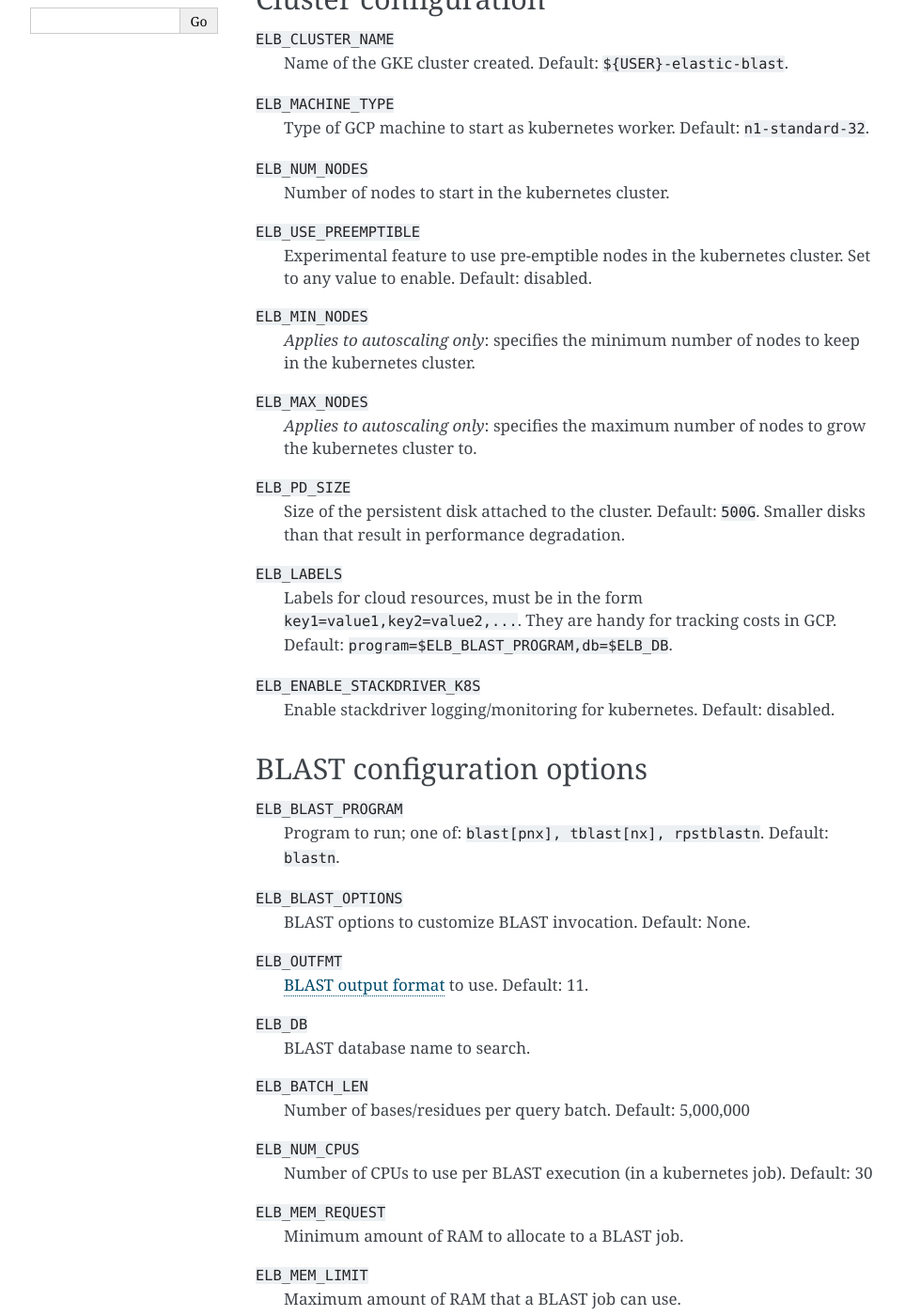
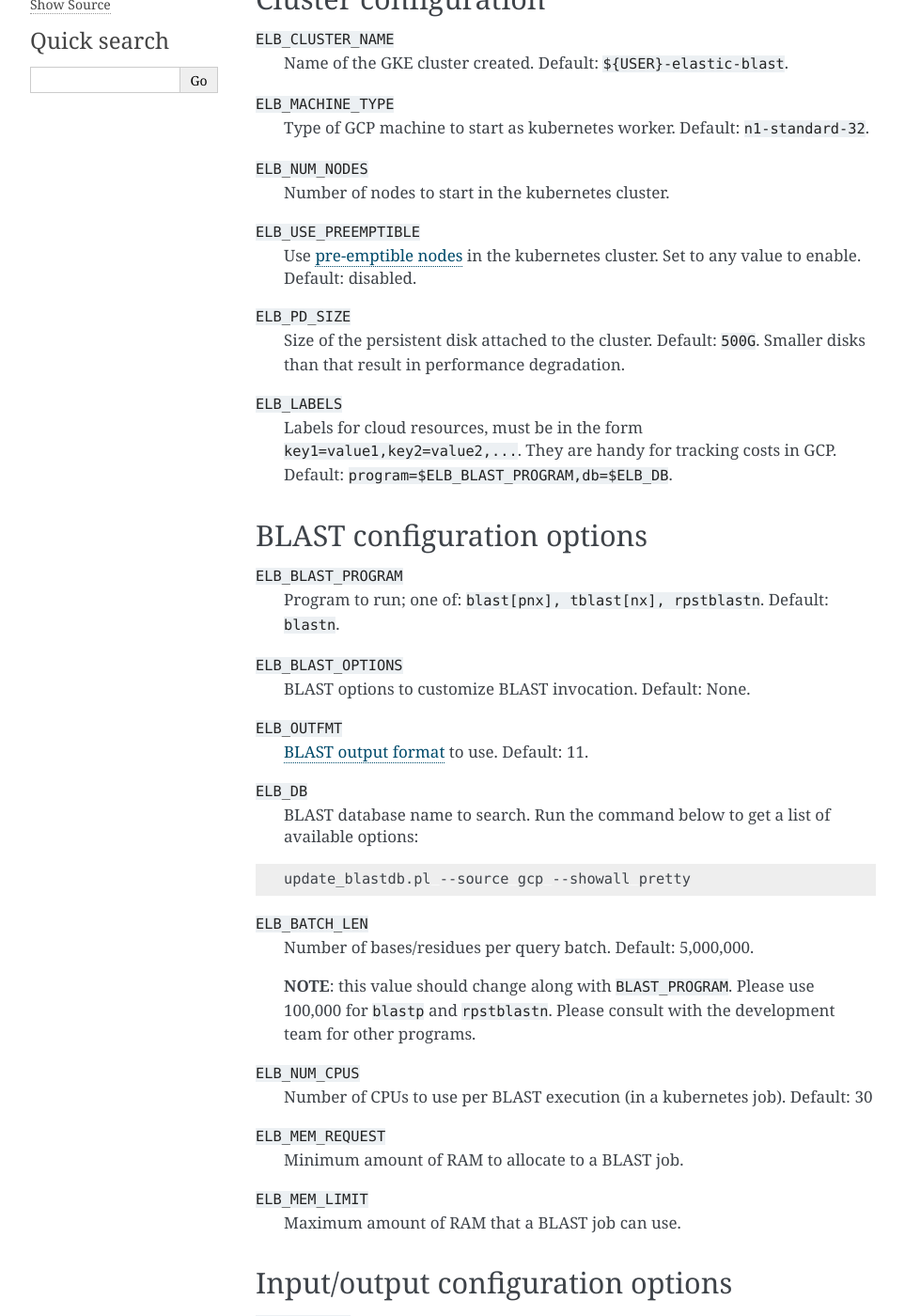
Before and after one commit to ncbi/elastic-blast-docs, a Sphinx documentation site: the page built from docs/source/configuration.rst, in a window 1280 px wide and 1400 px high, scrolled down 408 px. Shown: the whole window at 94% size, without its empty margins (148-1111 px from the left). Built offline with Sphinx 7.4.7, drawn with Linux system fonts in a browser that asks for light colours; some of the changed text lies outside the part shown.

Commit message:
Separate developer configuration options, show how to get BLASTDB values

```diff
--- a/docs/source/configuration.rst
+++ b/docs/source/configuration.rst
@@ -21,18 +21,12 @@
 ``ELB_NUM_NODES``
     Number of nodes to start in the kubernetes cluster.
 ``ELB_USE_PREEMPTIBLE``
-    Experimental feature to use pre-emptible nodes in the kubernetes cluster. Set to any value to enable. Default: disabled.
-``ELB_MIN_NODES``
-    *Applies to autoscaling only*: specifies the minimum number of nodes to keep in the kubernetes cluster.
-``ELB_MAX_NODES``
-    *Applies to autoscaling only*: specifies the maximum number of nodes to grow the kubernetes cluster to.
+    Use `pre-emptible nodes <https://cloud.google.com/kubernetes-engine/docs/how-to/preemptible-vms>`_ in the kubernetes cluster. Set to any value to enable. Default: disabled.
 ``ELB_PD_SIZE``
     Size of the persistent disk attached to the cluster. Default: ``500G``. Smaller disks than that result in performance degradation.
 ``ELB_LABELS``
     Labels for cloud resources, must be in the form ``key1=value1,key2=value2,...``.
     They are handy for tracking costs in GCP. Default: ``program=$ELB_BLAST_PROGRAM,db=$ELB_DB``.
-``ELB_ENABLE_STACKDRIVER_K8S``
-    Enable stackdriver logging/monitoring for kubernetes. Default: disabled.
 
 BLAST configuration options
 ---------------------------
@@ -43,9 +37,19 @@
 ``ELB_OUTFMT``
     `BLAST output format <https://www.ncbi.nlm.nih.gov/books/NBK279684/#appendices.Options_for_the_commandline_a>`_ to use. Default: 11.
 ``ELB_DB``
-    BLAST database name to search.
+    BLAST database name to search. Run the command below to get a list of available options:
+
+.. code-block:: bash
+
+    update_blastdb.pl --source gcp --showall pretty
+
 ``ELB_BATCH_LEN``
-    Number of bases/residues per query batch. Default: 5,000,000
+    Number of bases/residues per query batch. Default: 5,000,000.
+
+    **NOTE**: this value should change along with ``BLAST_PROGRAM``. Please use
+    100,000 for ``blastp`` and ``rpstblastn``. Please consult with the
+    development team for other programs.
+
 ``ELB_NUM_CPUS``
     Number of CPUs to use per BLAST execution (in a kubernetes job). Default: 30
 ``ELB_MEM_REQUEST``
@@ -59,11 +63,9 @@
     Query sequence data for BLAST.
 ``ELB_RESULTS_BUCKET``
     where to save the output from ElasticBLAST.
-``ELB_JOB_PATH``
-    Path/URI to save batch job files. Default: jobs.
 
-Timeout configurations
-----------------------
+Timeout configuration options
+-----------------------------
 ``ELB_JOB_TIMEOUT``
     **Applicable only** if ``make timed_run`` is used. Timeout for the **entire** ElasticBLAST run. Default: 2m
 ``ELB_BLAST_TIMEOUT``
@@ -72,3 +74,14 @@
     Timeout to wait for the persistent disk to be initialized with the BLASTDB. Default: 1 week
 ``ELB_COPY_QUERIES_TIMEOUT``
     Timeout to wait for the query splits to be copied onto the persistent disk. Default: 1 week
+
+Developer configuration options
+-------------------------------
+``ELB_JOB_PATH``
+    Path/URI to save batch job files. Default: jobs.
+``ELB_MIN_NODES``
+    *Applies to autoscaling only*: specifies the minimum number of nodes to keep in the kubernetes cluster.
+``ELB_MAX_NODES``
+    *Applies to autoscaling only*: specifies the maximum number of nodes to grow the kubernetes cluster to.
+``ELB_ENABLE_STACKDRIVER_K8S``
+    Enable stackdriver logging/monitoring for kubernetes. Default: disabled.
```
